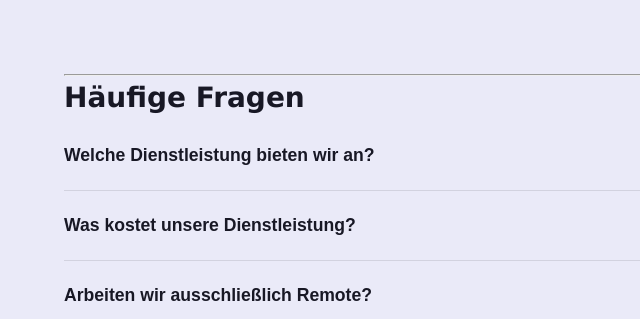
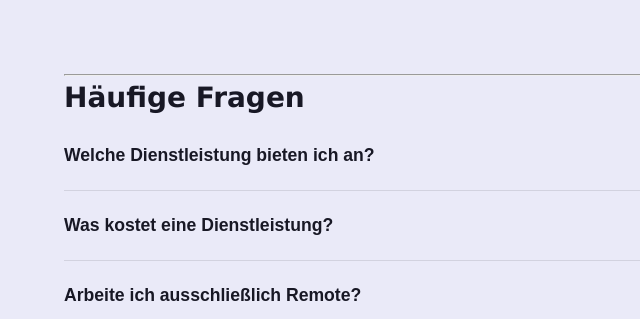
Before and after one commit to webdevturtschan/PortfolioWebsite2025, a plain HTML site: page index.html in a window 1280 px wide. Shown: the part 5180-5499 px from the top of the page, 0-640 px from the left. Drawn offline with nearby package versions, Linux system fonts and the light colour scheme.

Commit message:
fixed text

```diff
--- a/index.html
+++ b/index.html
@@ -221,21 +221,21 @@
         <h2 class="middle-text">Häufige Fragen</h2>
 
         <div class="faq">
-        <button class="faq-question">Welche Dienstleistung bieten wir an?</button>
+        <button class="faq-question">Welche Dienstleistung bieten ich an?</button>
         <div class="faq-answer">
           <p>Ich erstelle durchdachte, responsive Webseiten, die nicht nur optisch überzeugen, sondern auch technisch sauber umgesetzt sind. Ob vollständige Seiten oder einzelne Komponenten – du bekommst eine Lösung, die zu dir passt.</p>
         </div>
       </div>
 
       <div class="faq">
-        <button class="faq-question">Was kostet unsere Dienstleistung?</button>
+        <button class="faq-question">Was kostet eine Dienstleistung?</button>
         <div class="faq-answer">
           <p>Meine Preise richten sich nach Aufwand und Umfang – fair und transparent. Nach einem kurzen Gespräch bekommst du ein individuelles Angebot, das zu deinem Vorhaben passt.</p>
         </div>
       </div>
 
       <div class="faq">
-        <button class="faq-question">Arbeiten wir ausschließlich Remote?</button>
+        <button class="faq-question">Arbeite ich ausschließlich Remote?</button>
         <div class="faq-answer">
           <p>Ja – ich arbeite ortsunabhängig. Kommunikation läuft unkompliziert über Zoom, Mail oder WhatsApp. So kannst du dich voll auf dein Projekt konzentrieren – egal, wo du gerade bist.</p>
         </div>
@@ -258,7 +258,7 @@
       <div class="faq">
         <button class="faq-question">Welche Werkzeuge werden eingesetzt?</button>
         <div class="faq-answer">
-          <p>Ich arbeite mit HTML, SCSS/CSS, JavaScript, jQuery, GitHub, VS Code u. v. m. Sauberer Code, modernes Design – keine WordPress-Templates oder aufgeblähte Tools.</p>
+          <p>Ich arbeite mit HTML, SCSS/CSS, JavaScript, jQuery, GitHub, VS Code u. v. m. Sauberer Code, modernes Design</p>
         </div>
       </div>
 
@@ -272,7 +272,7 @@
         <div class="faq">
             <button class="faq-question">Wie starten wir die Zusammenarbeit?</button>
             <div class="faq-answer">
-            <p>Du meldest dich einfach per Formular oder Mail. Wir sprechen kurz über dein Projekt, du bekommst ein Angebot – und wenn’s passt, geht’s los! 😊</p>
+            <p>Du meldest dich einfach per Formular oder Mail. Wir sprechen kurz über dein Projekt, du bekommst ein Angebot – und wenn’s passt, geht’s los!</p>
             </div>
         </div>
     </section>
```
